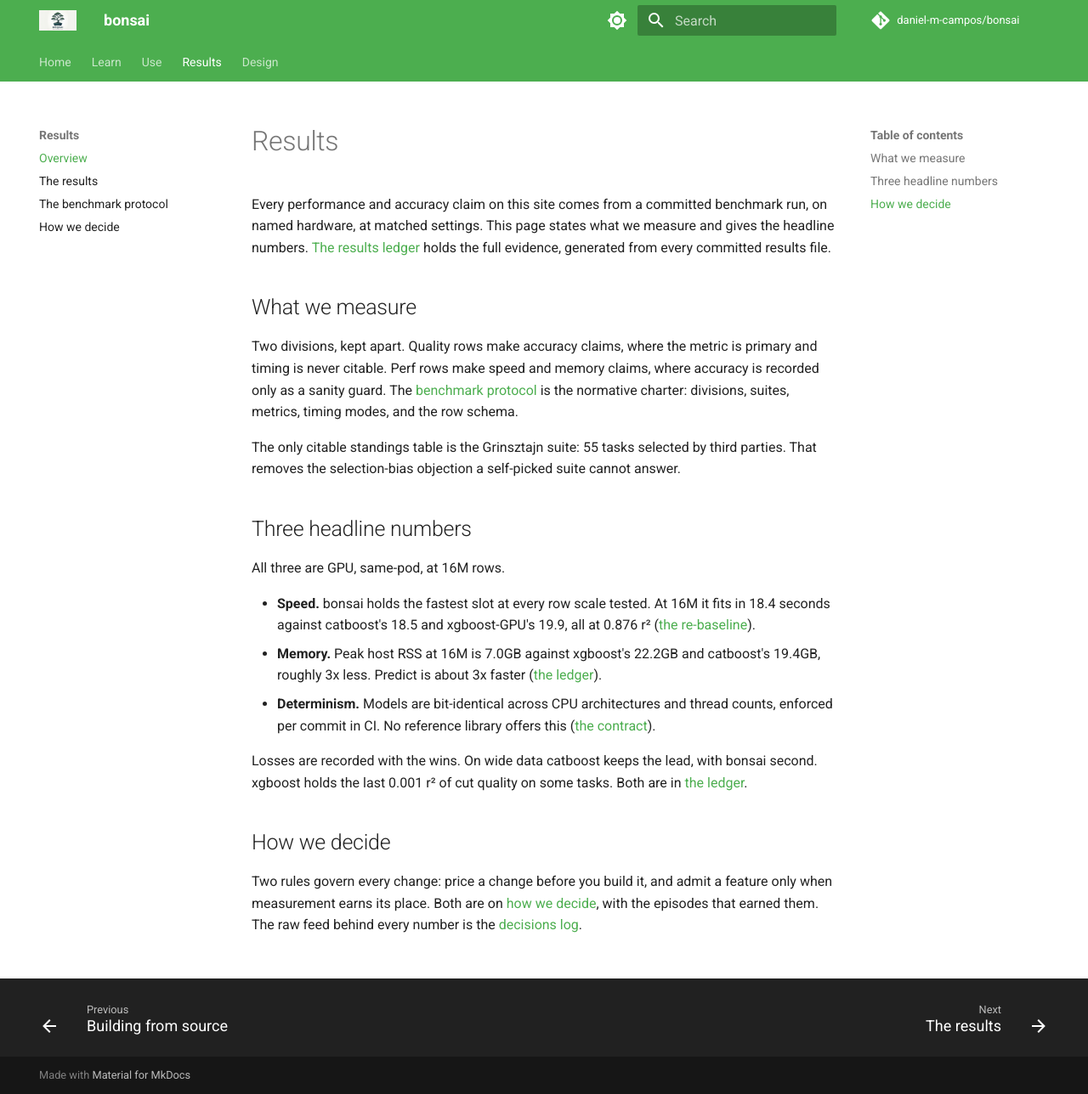
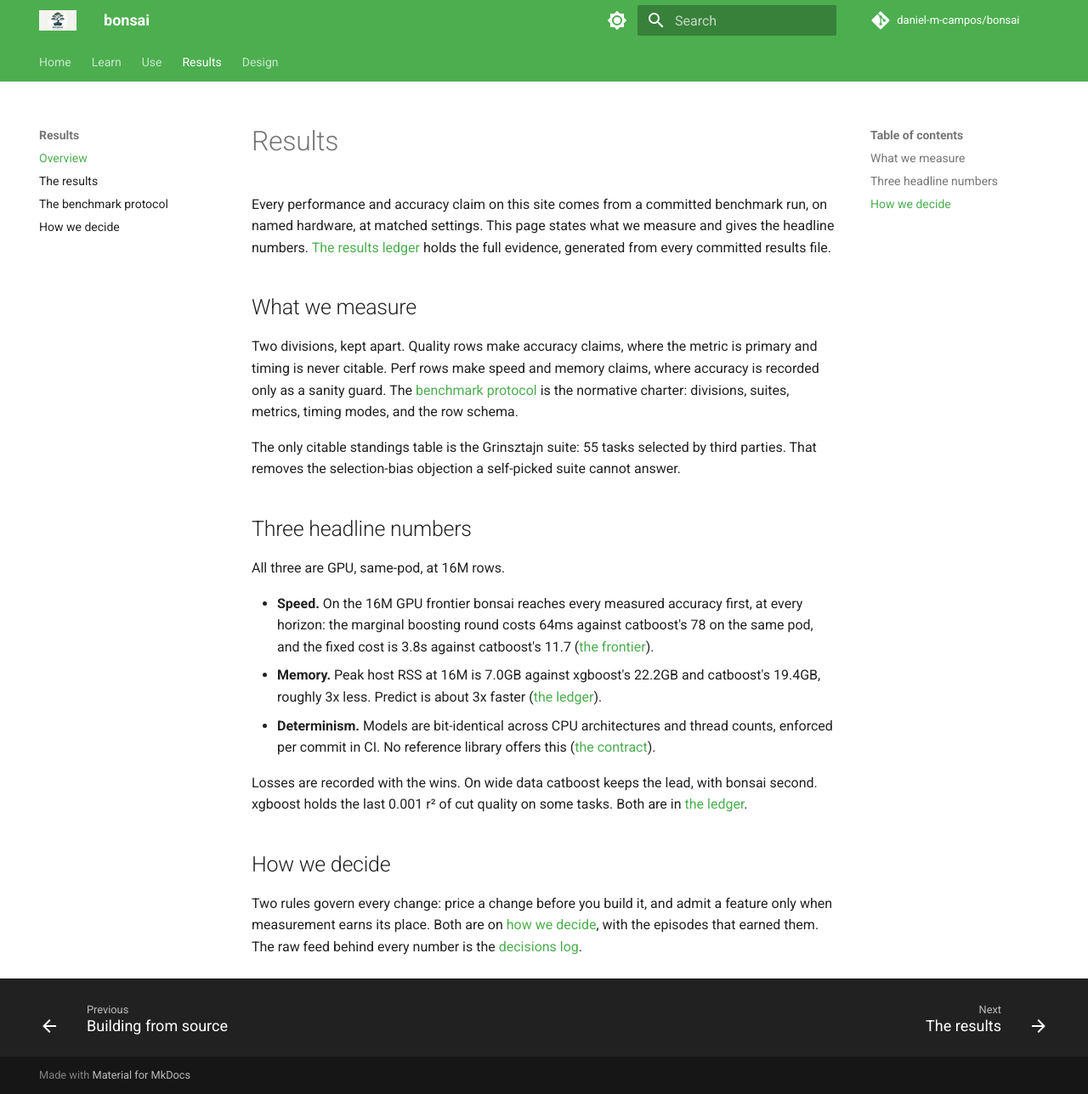
Before and after one commit to daniel-m-campos/bonsai, an MkDocs documentation site: the page built from docs/method/README.md, in a window 1280 px wide and 1288 px high. Shown: the whole window at 85% size. Built offline with MkDocs 1.6.1 and Material for MkDocs 9.7.7, drawn with Linux system fonts in a browser that asks for light colours; comment, search, counter and statistics services are not loaded.

Commit message:
docs: the speed headline cites the frontier, not the stale re-baseline tie
Claude-Session: https://claude.ai/code/session_01SfgWZ7ftZV7aJJh87NXR72

```diff
--- a/docs/method/README.md
+++ b/docs/method/README.md
@@ -12,7 +12,7 @@ The only citable standings table is the Grinsztajn suite: 55 tasks selected by t
 
 All three are GPU, same-pod, at 16M rows.
 
-- **Speed.** bonsai holds the fastest slot at every row scale tested. At 16M it fits in 18.4 seconds against catboost's 18.5 and xgboost-GPU's 19.9, all at 0.876 r² ([the re-baseline](results.md#the-re-baseline-fit-seconds-at-scale)).
+- **Speed.** On the 16M GPU frontier bonsai reaches every measured accuracy first, at every horizon: the marginal boosting round costs 64ms against catboost's 78 on the same pod, and the fixed cost is 3.8s against catboost's 11.7 ([the frontier](results.md#gpu-accuracy-vs-time-frontier-at-16m)).
 - **Memory.** Peak host RSS at 16M is 7.0GB against xgboost's 22.2GB and catboost's 19.4GB, roughly 3x less. Predict is about 3x faster ([the ledger](results.md#perf-division)).
 - **Determinism.** Models are bit-identical across CPU architectures and thread counts, enforced per commit in CI. No reference library offers this ([the contract](../design/determinism.md)).
 
```
